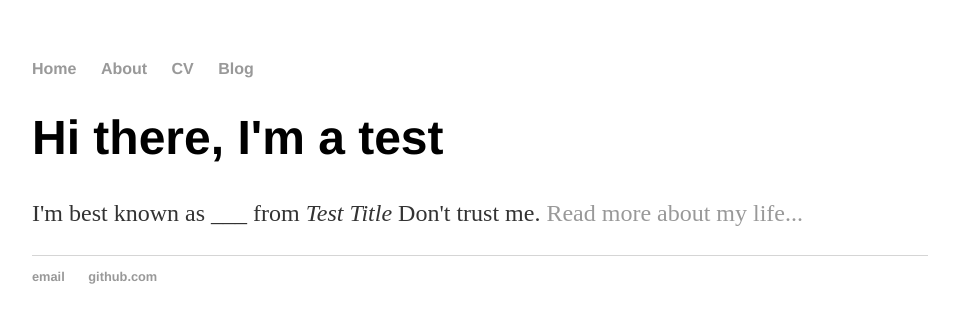
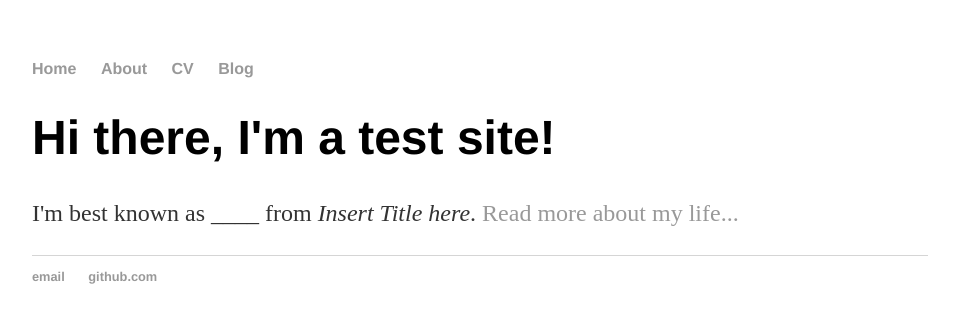
Before and after one commit to user4292/user4292.github.io, a Jekyll site: the page built from index.html, in a window 1280 px wide. Shown: the top 323 px of the page, without its empty margins (160-1119 px from the left). Built offline with Jekyll 4.4.1, drawn with Linux system fonts in a browser that asks for light colours.

Commit message:
Update index.html
Replace full html code with content snippet for Jekyll refactor

```diff
--- a/index.html
+++ b/index.html
@@ -1,30 +1,8 @@
-<!DOCTYPE html>
-<html>
-	<head>
-		<title>Hello World Title</title>
-		<!-- link to main stylesheet -->
-		<link rel="stylesheet" type="text/css" href="/css/main.css">
-	</head>
-	<body>
-		<nav>
-    		<ul>
-        		<li><a href="/">Home</a></li>
-	        	<li><a href="/about">About</a></li>
-        		<li><a href="/cv">CV</a></li>
-        		<li><a href="/blog">Blog</a></li>
-    		</ul>
-		</nav>
-		<div class="container">
-    		<div class="blurb">
-        		<h1>Hi there, I'm a test</h1>
-				<p>I'm best known as ___ from <em>Test Title</em> Don't trust me. <a href="/about">Read more about my life...</a></p>
-    		</div><!-- /.blurb -->
-		</div><!-- /.container -->
-		<footer>
-    		<ul>
-        		<li><a href="#">email</a></li>
-        		<li><a href="#">github.com</a></li>
-			</ul>
-		</footer>
-	</body>
-</html>
+---
+layout: default
+title: Home Page
+---
+<div class="blurb">
+	<h1>Hi there, I'm a test site!</h1>
+	<p>I'm best known as ____ from <em>Insert Title here</em>. <a href="/about">Read more about my life...</a></p>
+</div><!-- /.blurb -->
```
